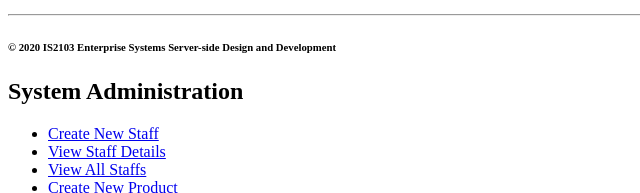
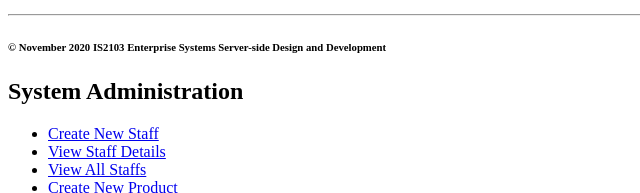
Before and after one commit to hilaries/PointOfSaleSystemWeb, a plain HTML site: page index.html in a window 1280 px wide. Shown: the part 169-362 px from the top of the page, 0-640 px from the left. Drawn offline with Linux system fonts and the light colour scheme.

Commit message:
modified  index.html copyright

```diff
--- a/index.html
+++ b/index.html
@@ -12,7 +12,7 @@
 		</ul>
         <p>
             <hr/>
-            <h6>&copy; 2020 IS2103 Enterprise Systems Server-side Design and Development</h6>
+            <h6>&copy; November 2020 IS2103 Enterprise Systems Server-side Design and Development</h6>
         </p>
     </body>
 </html>
```
